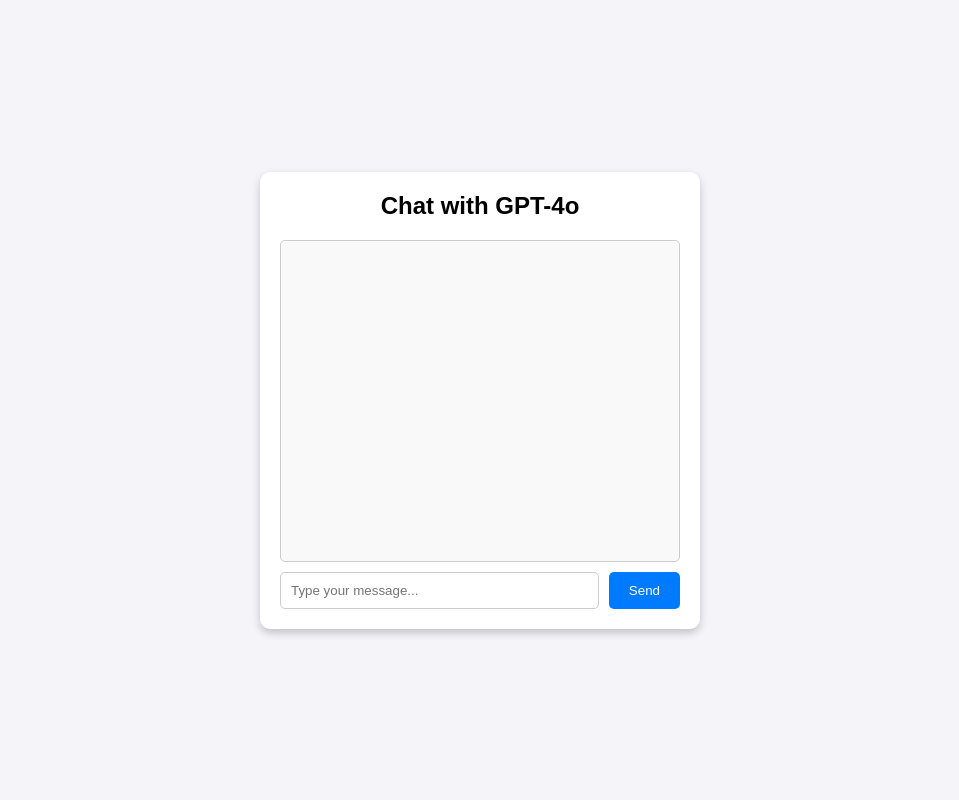
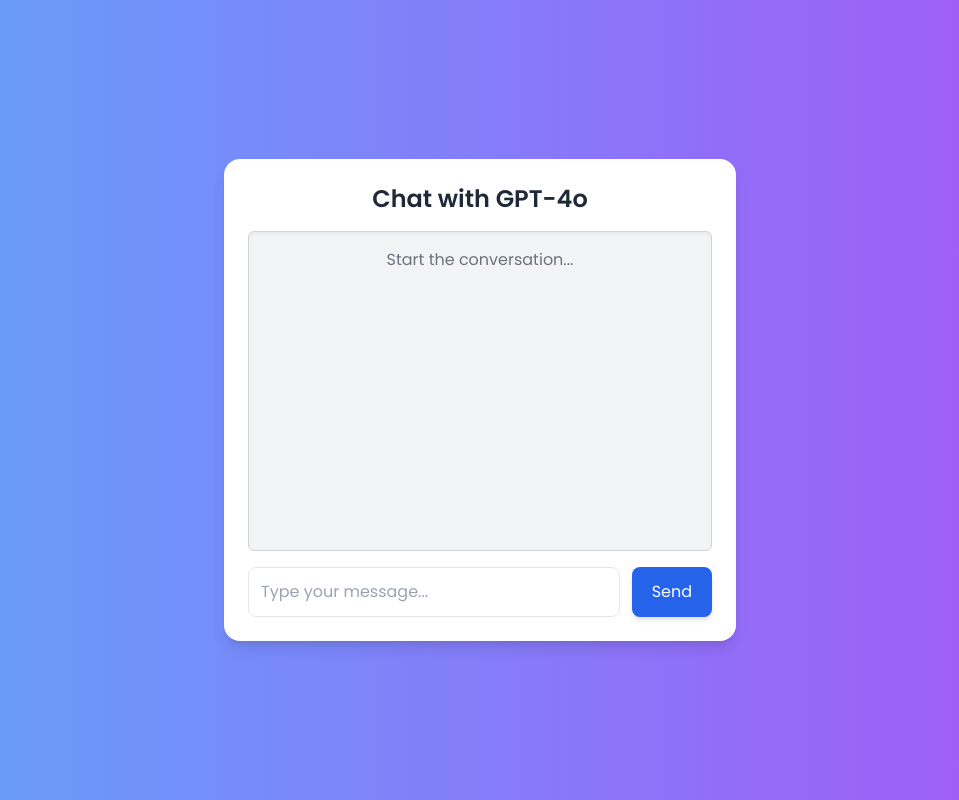
Before and after one commit to Fallw1ndDavid/Chatbot, a Flask app: page /chat in a window 1280 px wide. Shown: the whole page, without its empty margins (160-1119 px from the left). Run offline with Flask 3, Linux system fonts and the light colour scheme; some libraries are stand-ins or nearby versions.

Commit message:
Updated chat UI

```diff
--- a/templates/chat.html
+++ b/templates/chat.html
@@ -4,92 +4,31 @@
     <meta charset="UTF-8">
     <meta name="viewport" content="width=device-width, initial-scale=1.0">
     <title>Chat with GPT</title>
-    <style>
-        body {
-            font-family: Arial, sans-serif;
-            background-color: #f4f4f9;
-            margin: 0;
-            padding: 0;
-            display: flex;
-            justify-content: center;
-            align-items: center;
-            height: 100vh;
-        }
+    <link rel="stylesheet" href="https://fonts.googleapis.com/css2?family=Poppins:wght@300;400;600&display=swap">
+    <script src="https://cdn.tailwindcss.com"></script>
+</head>
+<body class="flex justify-center items-center h-screen bg-gradient-to-r from-blue-400 to-purple-500 font-[Poppins]">
 
-        #chat-container {
-            width: 400px;
-            background: white;
-            padding: 20px;
-            border-radius: 10px;
-            box-shadow: 0 4px 8px rgba(0, 0, 0, 0.2);
-        }
+    <div id="chat-container" class="w-full max-w-lg bg-white rounded-2xl shadow-lg p-6">
+        <h1 class="text-2xl font-semibold text-center text-gray-800 mb-4">Chat with GPT-4o</h1>
 
-        #chat-header {
-            font-size: 1.5em;
-            font-weight: bold;
-            text-align: center;
-            margin-bottom: 20px;
-        }
+        <!-- Chat Box -->
+        <div id="chat-box" class="h-80 overflow-y-auto border border-gray-300 p-4 rounded-md bg-gray-100 shadow-inner">
+            <p class="text-gray-500 text-center">Start the conversation...</p>
+        </div>
 
-        #chat-box {
-            height: 300px;
-            overflow-y: auto;
-            border: 1px solid #ccc;
-            padding: 10px;
-            margin-bottom: 10px;
-            border-radius: 5px;
-            background-color: #f9f9f9;
-        }
+        <!-- "Thinking" loading bar -->
+        <div id="loading" class="hidden text-center mt-2">
+            <span class="text-sm text-gray-600">Thinking...</span>
+            <div class="w-full h-1 bg-gray-200 mt-1">
+                <div id="loading-bar" class="h-1 bg-blue-500 w-0 transition-all"></div>
+            </div>
+        </div>
 
-        #chat-box p {
-            margin: 5px 0;
-        }
-
-        #chat-box .user {
-            text-align: right;
-            color: #007bff;
-        }
-
-        #chat-box .bot {
-            text-align: left;
-            color: #333;
-        }
-
-        #message-form {
-            display: flex;
-            gap: 10px;
-        }
-
-        #message-input {
-            flex: 1;
-            padding: 10px;
-            border: 1px solid #ccc;
-            border-radius: 5px;
-        }
-
-        #send-btn {
-            padding: 10px 20px;
-            background-color: #007bff;
-            color: white;
-            border: none;
-            border-radius: 5px;
-            cursor: pointer;
-        }
-
-        #send-btn:hover {
-            background-color: #0056b3;
-        }
-    </style>
-</head>
-<body>
-    <div id="chat-container">
-        <div id="chat-header">Chat with GPT-4o</div>
-        <div id="chat-box" id="chat-output">
-            <!-- Chat messages will be appended here -->
-        </div>
-        <form id="message-form" onsubmit="sendMessage(event)">
-            <input type="text" id="message-input" placeholder="Type your message..." required>
-            <button id="send-btn" type="submit">Send</button>
+        <!-- Message Input -->
+        <form id="message-form" class="mt-4 flex gap-3">
+            <input type="text" id="message-input" class="flex-1 p-3 border rounded-lg text-gray-700 focus:outline-none focus:ring-2 focus:ring-blue-400" placeholder="Type your message..." required>
+            <button type="submit" id="send-btn" class="px-5 py-2 bg-blue-600 text-white rounded-lg shadow-md hover:bg-blue-800 transition">Send</button>
         </form>
     </div>
 
@@ -99,32 +38,43 @@
             const inputField = document.getElementById('message-input');
             const chatBox = document.getElementById('chat-box');
             const userMessage = inputField.value;
+            const loadingBar = document.getElementById('loading-bar');
+            const loadingDiv = document.getElementById('loading');
 
             // Append user's message to the chat
-            chatBox.innerHTML += `<p class="user"><strong>You:</strong> ${userMessage}</p>`;
-            inputField.value = ''; // Clear input field
-            chatBox.scrollTop = chatBox.scrollHeight; // Scroll to the bottom
+            chatBox.innerHTML += `<div class="text-right text-blue-600 mb-2"><strong>You:</strong> ${userMessage}</div>`;
+            inputField.value = '';
+            chatBox.scrollTop = chatBox.scrollHeight;
 
-            // Send message to the server
+            // Show "Thinking..." loading bar
+            loadingDiv.classList.remove("hidden");
+            loadingBar.classList.add("w-0");
+            setTimeout(() => { loadingBar.classList.add("w-full"); }, 100);
+
+            // Simulate processing delay (API call)
             const response = await fetch('/api/chat', {
                 method: 'POST',
-                headers: {
-                    'Content-Type': 'application/json'
-                },
+                headers: { 'Content-Type': 'application/json' },
                 body: JSON.stringify({ message: userMessage })
             });
 
             const data = await response.json();
 
+            // Hide loading bar after response
+            loadingDiv.classList.add("hidden");
+
             // Append bot's reply to the chat
             if (data.reply) {
-                chatBox.innerHTML += `<p class="bot"><strong>Bot:</strong> ${data.reply}</p>`;
-            } else if (data.error) {
-                chatBox.innerHTML += `<p class="bot" style="color: red;"><strong>Error:</strong> ${data.error}</p>`;
+                chatBox.innerHTML += `<div class="text-left text-gray-800 mb-2"><strong>Bot:</strong> ${data.reply}</div>`;
+            } else {
+                chatBox.innerHTML += `<div class="text-left text-red-600 mb-2"><strong>Bot:</strong> Error: ${data.error}</div>`;
             }
 
-            chatBox.scrollTop = chatBox.scrollHeight; // Scroll to the bottom
+            chatBox.scrollTop = chatBox.scrollHeight;
         }
+
+        document.getElementById('message-form').addEventListener('submit', sendMessage);
     </script>
+
 </body>
 </html>
```
